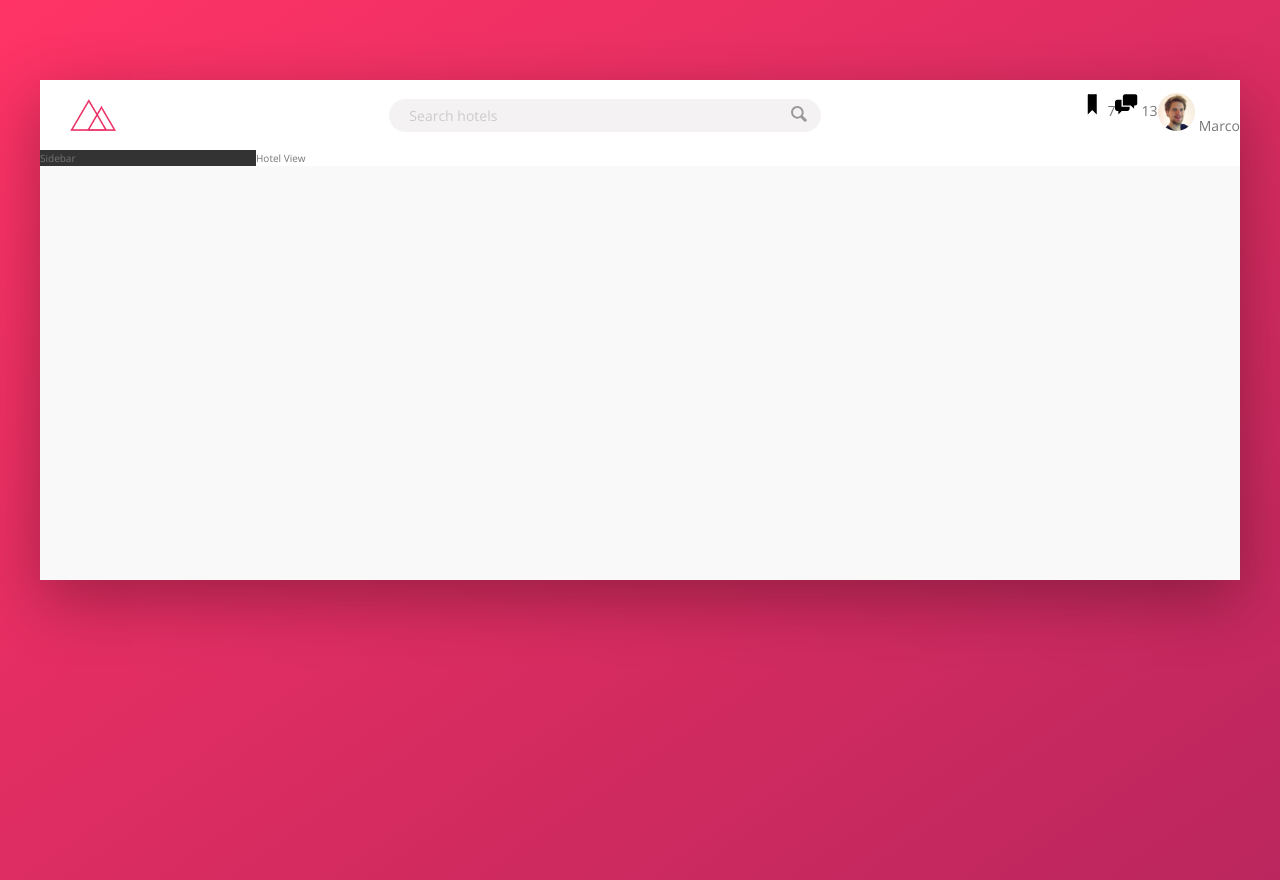
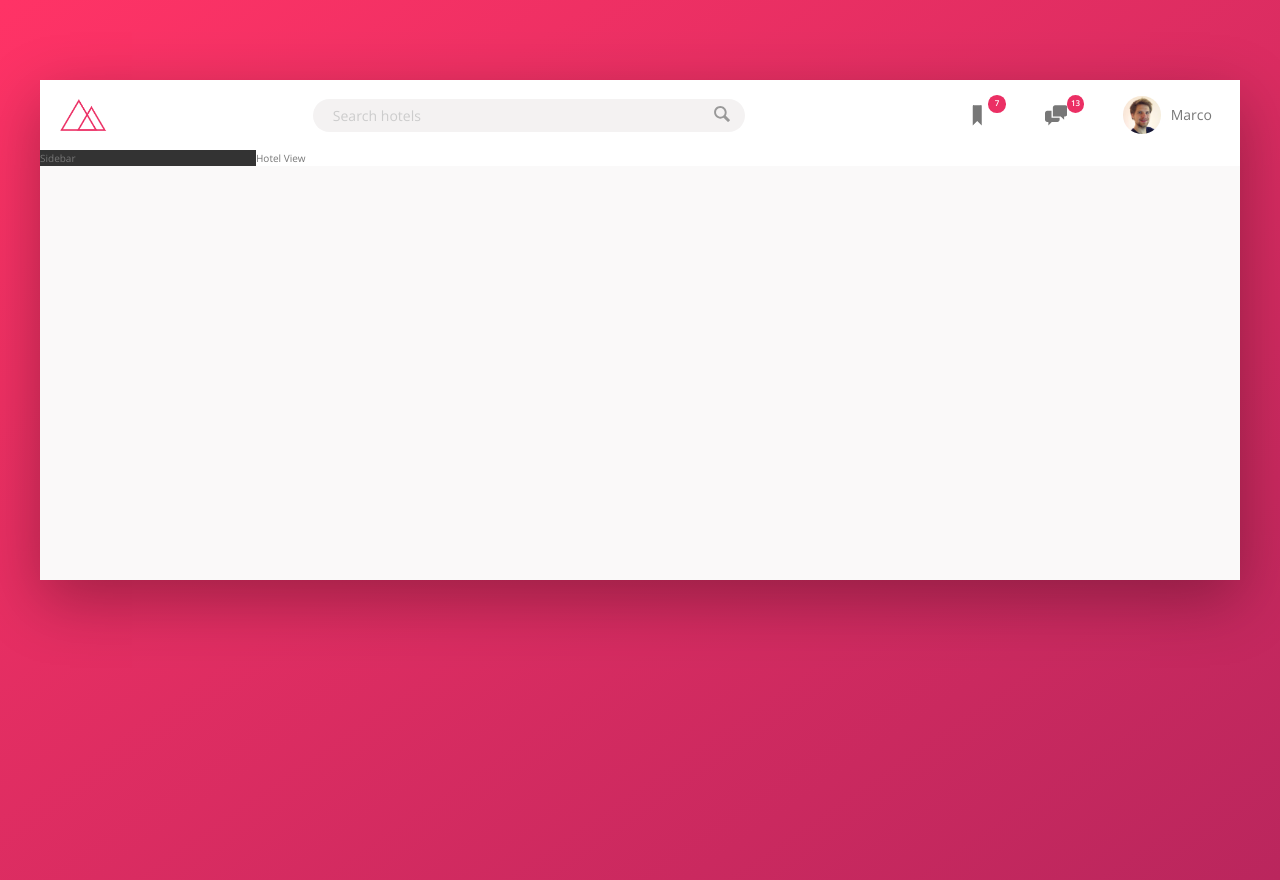
Before and after one commit to marco-pontes/advanced-css-practice, a website: page trillo/index.html in a window 1280 px wide. Drawn offline with nearby package versions, Linux system fonts and the light colour scheme; files that its build step writes are made by us from their sources.

Commit message:
Chapter 76 Styled components in the navigation Used flex justify-content and align items to center components horizontaly and verticaly

```diff
--- a/trillo/sass/_components.scss
+++ b/trillo/sass/_components.scss
@@ -2,7 +2,7 @@
 ///LOGO
 .logo {
   height: 3.25rem;
-  margin-left: 3rem;
+  margin-left: 2rem;
 }
 
 /////////////////////////////////////////////////////
@@ -68,26 +68,50 @@
 
 .user-nav {
   display: flex;
+  align-items: center;
+  align-self: stretch;
+
+  & > * {
+    padding: 0 2em;
+    cursor: pointer;
+    height: 100%;
+    display: flex;
+    align-items: center;
+  }
+
+  & > *:hover {
+    background-color: var(--color-grey-light-2);
+  }
+
   &__icon-box {
+    position: relative;
   }
 
   &__icon {
     height: 2.25rem;
     width: 2.25rem;
-    //fill: var(--color-grey-dark-1);
+    fill: var(--color-grey-dark-2);
   }
 
   &__notification {
-  }
-
-  &__user {
+    font-size: 0.8rem;
+    height: 1.75rem;
+    width: 1.75rem;
+    border-radius: 50%;
+    background-color: var(--color-primary);
+    color: #fff;
+    position: absolute;
+    top: 1.5rem;
+    right: 1.1rem;
+    display: flex;
+    justify-content: center;
+    align-items: center;
+    font-weight: 900;
   }
 
   &__user-photo {
     height: 3.75rem;
     border-radius: 50%;
-  }
-
-  &__user-name {
+    margin-right: 1rem;
   }
 }
```
